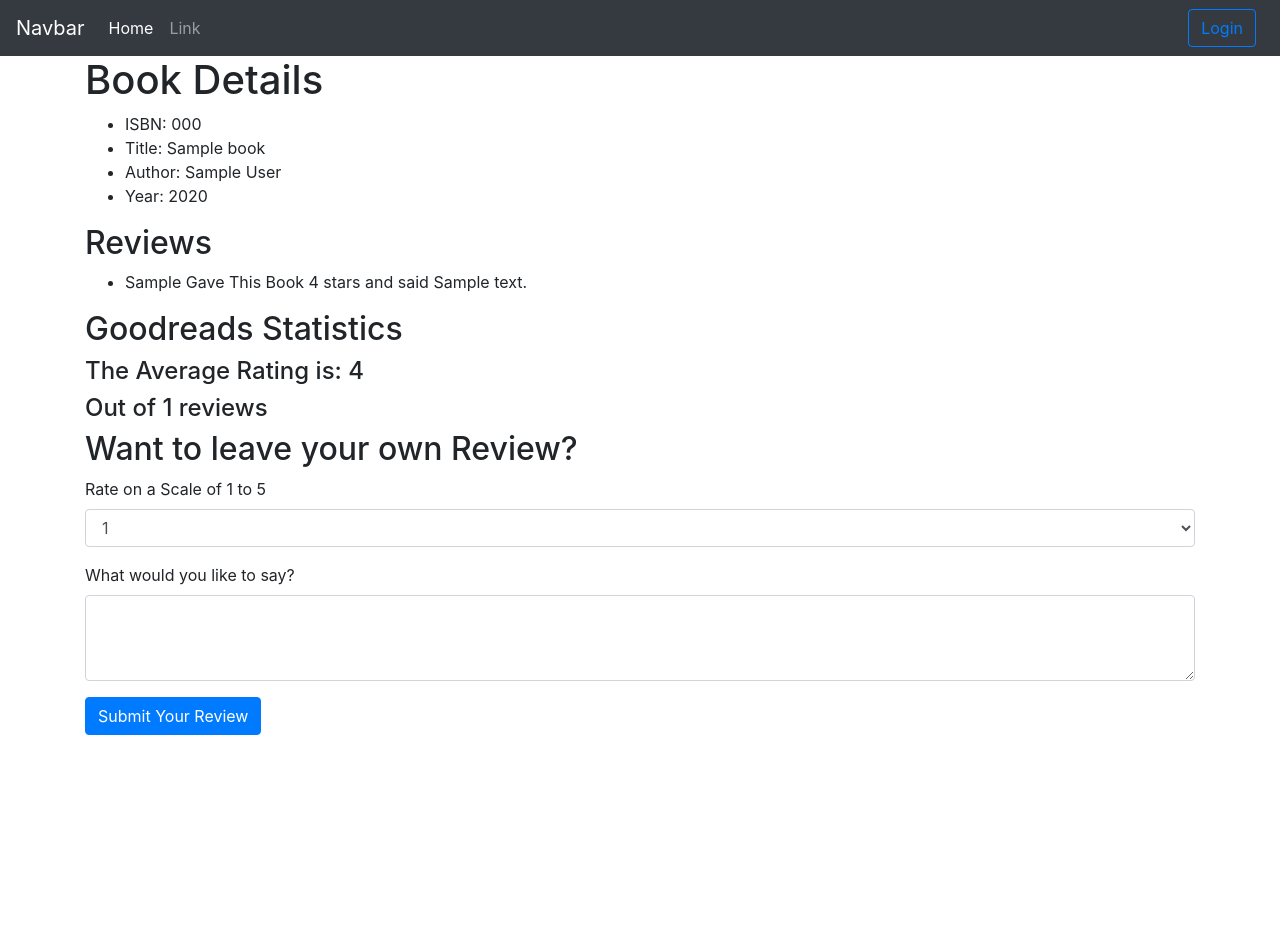
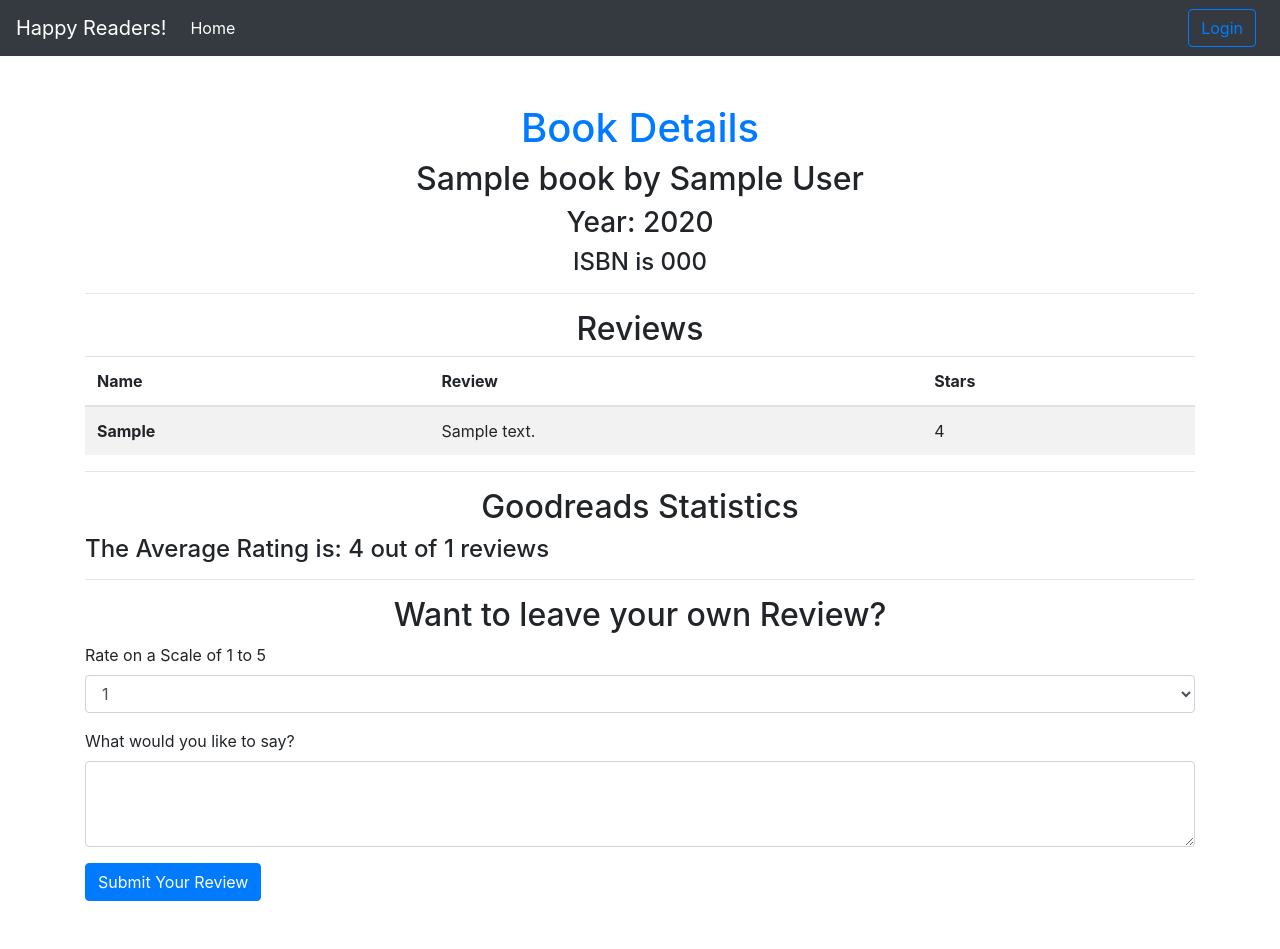
Before and after one commit to fross123/Happy-Readers-Book-Reviews, a Flask app: template app/templates/book.html in a window 1280 px wide. Before the commit the page ends 735 px from the top, so only its background shows below. Run offline with Flask 2, Linux system fonts and the light colour scheme; the template is opened without the code that fills it: most values are stand-ins (such as "Sample title", 1, 10 or a date in 2020); style sheets or scripts are compiled from the project's sources; some libraries are stand-ins or nearby versions.

Commit message:
hash passwords. search table. Book/books html edits

```diff
--- a/app/application.py
+++ b/app/application.py
@@ -7,6 +7,7 @@ from flask_session import Session
 from sqlalchemy import create_engine
 from sqlalchemy.orm import scoped_session, sessionmaker
 from markupsafe import escape
+from werkzeug.security import generate_password_hash, check_password_hash
 
 
 app = Flask(__name__)
@@ -55,25 +56,33 @@ def login():
 
 		username = request.form.get('username')
 		password = request.form.get('password')
+		password_hash = generate_password_hash(request.form.get('password'), "sha256")
 
 		user = db.execute("SELECT * FROM users WHERE username = :username", {"username":username})
 
 		if user.rowcount == 0:
-			return render_template('error.html', message="Please Create an account.")
+			return render_template('error.html', message="Please Create an account, we do not have a record of that username. Check spelling if you believe this was a mistake.")
 
-		# Check for matching username or password
-		elif db.execute("SELECT * FROM users WHERE username = :username OR password = :password", {"username":username, "password":password}).rowcount > 1:
-			return render_template('error.html', message="Username and password do not match.")
+		elif user.rowcount == 1:
+			data_password = db.execute("SELECT password FROM users WHERE username = :username", {"username":username}).fetchone()[0]
+			check_hash = check_password_hash(data_password, password)
 
-		# Initiate session if username and password match and return one row.
-		elif db.execute("SELECT * FROM users WHERE username = :username AND password = :password", {"username":username, "password":password}).rowcount == 1:
-			session ['user'] = request.form['username']
+			#make sure password matches
+			if check_hash == False:
+				return render_template('error.html', message="Password does not match.")
 
-			return redirect(url_for('index'))
+			# hash matches password
+			elif check_hash == True:
+				session ['user'] = request.form['username']
+				return redirect(url_for('index'))
+
+			# Other issues
+			else:
+				return render_template('error.html', message="It like something went wrong, please try again")
 
 		# Any other issues.
 		else:
-			return render_template('error.html', message="looks like something went wrong, please try again")
+			return render_template('error.html', message="It looks like something went wrong, please try again")
 
 
 @app.route("/signup", methods=['POST', 'GET'])
@@ -87,14 +96,15 @@ def signup():
 		last_name = request.form.get('last_name')
 		username = request.form.get('username')
 		password = request.form.get('password')
+		password_hash = generate_password_hash(request.form.get('password'), "sha256")
 
-		# See if user name and password is already created
-		if db.execute("SELECT * FROM users WHERE username = :username OR password = :password OR first_name = :first_name OR last_name = :last_name", {"username":username, "password":password, "first_name":first_name, "last_name":last_name}).rowcount > 0:
+		# See if user name or password is already created
+		if db.execute("SELECT * FROM users WHERE username = :username OR password = :password OR first_name = :first_name OR last_name = :last_name", {"username":username, "password":password_hash, "first_name":first_name, "last_name":last_name}).rowcount > 0:
 			return login()
 
 		# create new user with the form data. Don't forget to hash password before final.
 		else:
-			db.execute("INSERT INTO users (first_name, last_name, username, password) VALUES (:first_name, :last_name, :username, :password)", {"first_name": first_name, "last_name": last_name, "username": username, "password": password})
+			db.execute("INSERT INTO users (first_name, last_name, username, password) VALUES (:first_name, :last_name, :username, :password)", {"first_name": first_name, "last_name": last_name, "username": username, "password": password_hash})
 			db.commit()
 		return index()
 
--- a/app/templates/book.html
+++ b/app/templates/book.html
@@ -5,30 +5,44 @@
 {% endblock %}
 
 {% block body %}
-    <h1>Book Details</h1>
+    <h1 class="text-center text-primary">Book Details</h1>
+	<h2 class="text-center">{{ book.title }} by {{ book.author }}</h2>
+	<h3 class="text-center">Year: {{ book.year }}</h3>
+	<h4 class="text-center">ISBN is {{ book.isbn }}
 
-    <ul>
-        <li>ISBN: {{ book.isbn }}</li>
-        <li>Title: {{ book.title }}</li>
-        <li>Author: {{ book.author}}</li>
-		<li>Year: {{ book.year }}
-    </ul>
+	<hr>
 
-    <h2>Reviews</h2>
-    <ul>
-        {% for review in review %}
-			<li>{{ review.first_name }} Gave This Book {{ review.stars }} stars and said {{ review.reviews }} </li>
-        {% else %}
-            <li>No Reviews.</li>
-        {% endfor %}
-    </ul>
+	<h2 class="text-center">Reviews</h2>
+		<table class="table table-striped">
+		<thead>
+		  <tr>
+			<th scope="col">Name</th>
+			<th scope="col">Review</th>
+			<th scope="col">Stars</th>
+		  </tr>
+		</thead>
+		<tbody>
+		{% for review in review%}
+		  <tr>
+			  <th scope="row">{{ review.first_name }}</th>
+			<td>{{ review.reviews }}</td>
+			<td>{{ review.stars }}</td>
+		  </tr>
+		{% else %}
+			<tr>
+			  <th scope="row">No Reviews Yet, be the first!</th>
+			</tr>
+		{% endfor %}
+		</tbody>
+	</table>
+	<hr>
 
-	<h2>Goodreads Statistics</h2>
+	<h2 class="text-center">Goodreads Statistics</h2>
 
-	<h4>The Average Rating is: {{ average_rating }} </h4>
-	<h4>Out of {{ total_ratings }} reviews</h4>
+	<h4>The Average Rating is: {{ average_rating }} out of {{ total_ratings }} reviews</h4>
 
-	<h2>Want to leave your own Review?</h2>
+	<hr>
+	<h2 class="text-center">Want to leave your own Review?</h2>
 
 	<form action="{{ url_for('review', book_id=book.id) }}" method="post">
 		<div class="form-group">
--- a/app/templates/index.html
+++ b/app/templates/index.html
@@ -5,9 +5,9 @@
 {% endblock %}
 
 {% block body %}
-    <h1>Welcome to Book reviews! Books are Great!</h1>
+    <h1 class="text-center">Welcome to Happy Readers Book reviews! Books are Great!</h1>
 
-	<h2>Search For Books</h2>
+	<h2 class="text-center">Search For Books</h2>
 
 	<form action="/search" method="post">
 		<div class = "form-group">
@@ -15,7 +15,7 @@
 
 		</div>
 		<div class = "form-group">
-			<button class="btn btn-primary" type="submit">Search</button>
+			<button class="btn btn-primary btn-block" type="submit">Search</button>
 		</div>
 	</form>
 {% endblock %}
--- a/app/templates/layout.html
+++ b/app/templates/layout.html
@@ -2,7 +2,10 @@
 <html>
     <head>
         <title>{% block title %}{% endblock %}</title>
-        <link rel="stylesheet" href="styles/styles.css">
+
+		<meta name="viewport" content="width=device-width, initial-scale=1, shrink-to-fit=no">
+
+		<link rel= "stylesheet" type= "text/css" href= "{{ url_for('static',filename='css/styles.css') }}">
         <link rel="stylesheet" href="https://stackpath.bootstrapcdn.com/bootstrap/4.4.1/css/bootstrap.min.css" integrity="sha384-Vkoo8x4CGsO3+Hhxv8T/Q5PaXtkKtu6ug5TOeNV6gBiFeWPGFN9MuhOf23Q9Ifjh" crossorigin="anonymous">
 
         <script src="https://code.jquery.com/jquery-3.4.1.slim.min.js" integrity="sha384-J6qa4849blE2+poT4WnyKhv5vZF5SrPo0iEjwBvKU7imGFAV0wwj1yYfoRSJoZ+n" crossorigin="anonymous"></script>
@@ -12,7 +15,7 @@
     <body>
         <header>
             <nav class="navbar navbar-expand-lg navbar-dark bg-dark">
-                <a class="navbar-brand" href="#">Navbar</a>
+                <a class="navbar-brand" href="#">Happy Readers!</a>
                 <button class="navbar-toggler" type="button" data-toggle="collapse" data-target="#navbarSupportedContent" aria-controls="navbarSupportedContent" aria-expanded="false" aria-label="Toggle navigation">
                     <span class="navbar-toggler-icon"></span>
                 </button>
@@ -20,10 +23,6 @@
                     <ul class="navbar-nav mr-auto">
                         <li class="nav-item active">
                             <a class="nav-link" href="{{ url_for ('index') }}">Home <span class="sr-only">(current)</span></a>
-                        </li>
-
-                        <li class="nav-item">
-                            <a class="nav-link" href="#">Link</a>
                         </li>
 					</ul>
 
@@ -34,9 +33,9 @@
                             <a class="btn btn-outline-primary" href="{{ url_for ('logout') }}">Sign Out</a>
                         </li></ul>
 
-						<form class="form-inline my-2 my-lg-0" action="/search" method="post">
+						<form class="form-inline my-2" action="/search" method="post">
 							<input class="form-control mr-sm-2" type="search" placeholder="Search" aria-label="Search" name="search">
-							<button class="btn btn-outline-success my-2 my-sm-0" type="submit">Search</button>
+							<button class="btn btn-outline-success my-2" type="submit">Search</button>
 						</form>
 
 						{% else %}
@@ -46,17 +45,12 @@
                         </li>
 						{% endif %}
 					</ul>
-
-
-
-
-
                 </div>
             </nav>
         </header>
-        <div class="container">
+		<div class="container my-5">
             {% block body %}
             {% endblock %}
-        </div>
+		</div>
     </body>
 </html>
```
Also changed, not shown: app/templates/books.html (+22 -17 lines), app/templates/login.html (+11 -7 lines), README.md, app/templates/static/styles.scss (deleted), 2 other files.
